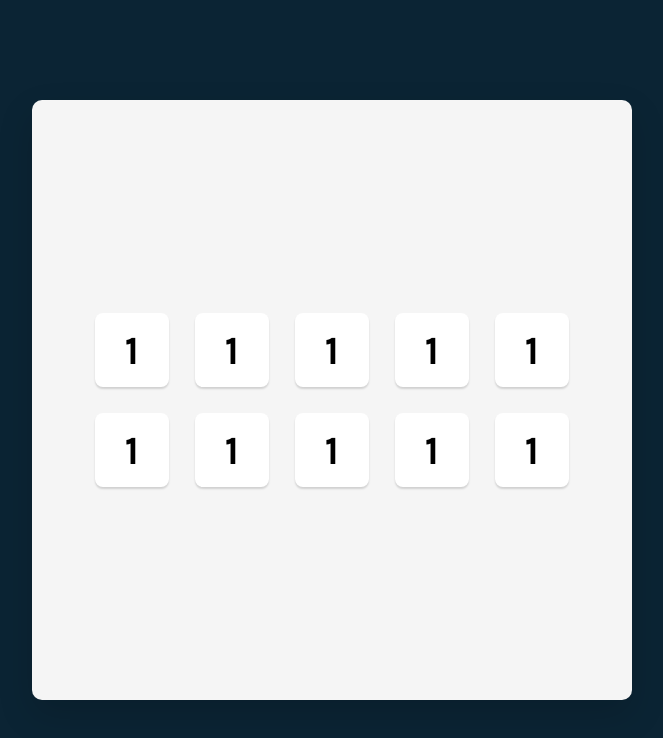
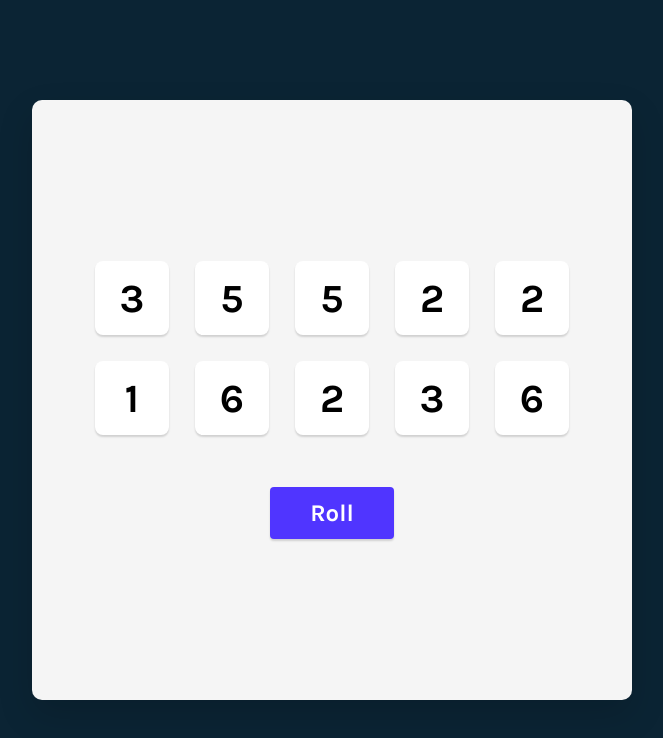
Before and after one commit to baronjada/tenzies-game, a React (Vite) app: page / in a window 1280 px wide. Shown: the top 738 px of the page, without its empty margins (308-971 px from the left). Built offline with nearby package versions, Linux system fonts and the light colour scheme.

Commit message:
Add dice state and roll dice button
- Added state to dice initialising with random nums array
- Mapped over state variable to return dice elements and random values
- Added 'rollDice' event handler function to roll dice button which displays new values on dice elements

```diff
--- a/App.jsx
+++ b/App.jsx
@@ -1,6 +1,10 @@
+import { useState } from "react";
+
 import Die from "./components/Die";
 
 export default function App() {
+  const [dice, setDice] = useState(generateAllNewDice);
+
   function generateAllNewDice() {
     const newDiceArr = [];
     for (let i = 0; i < 10; i++) {
@@ -10,22 +14,20 @@ export default function App() {
     return newDiceArr;
   }
 
-  console.log(generateAllNewDice());
+  const diceElements = dice.map((randomNum) => {
+    return <Die value={randomNum} />;
+  });
+
+  function rollDice() {
+    setDice(generateAllNewDice);
+  }
 
   return (
     <main>
-      <div className="dice-container">
-        <Die value={1} />
-        <Die value={1} />
-        <Die value={1} />
-        <Die value={1} />
-        <Die value={1} />
-        <Die value={1} />
-        <Die value={1} />
-        <Die value={1} />
-        <Die value={1} />
-        <Die value={1} />
-      </div>
+      <div className="dice-container">{diceElements}</div>
+      <button onClick={rollDice} className="roll-dice-button">
+        Roll
+      </button>
     </main>
   );
 }
--- a/index.css
+++ b/index.css
@@ -5,7 +5,6 @@
 }
 
 body {
-  font-family: "Inter", sans-serif;
   height: 100vh;
   background-color: #0b2434;
   display: flex;
@@ -25,17 +24,30 @@ main {
   background-color: #f5f5f5;
   height: 100%;
   border-radius: 10px;
-  transition: transform 0.2s ease-in-out;
   box-shadow: 0 15px 35px rgba(0, 0, 0, 0.15);
   display: flex;
   flex-direction: column;
   justify-content: center;
   align-items: center;
   padding: 60px;
+  row-gap: 52px;
+}
+
+button {
+  border: none;
+  box-shadow: 0px 2px 2px rgba(0, 0, 0, 0.15);
+  cursor: pointer;
+  font-weight: bold;
+}
+
+main,
+button {
+  font-family: "Karla", sans-serif;
+  transition: transform 0.2s ease-in-out;
 }
 
 main:hover,
-.die-button:hover {
+button:hover {
   transform: translateY(-2px);
 }
 
@@ -49,13 +61,19 @@ main:hover,
 button.die-button {
   height: 74px;
   width: 74px;
-  border: none;
-  box-shadow: 0px 2px 2px rgba(0, 0, 0, 0.15);
   border-radius: 8px;
-  transition: transform 0.2s ease-in-out;
-  font-family: "Karla", sans-serif;
-  font-weight: bold;
   font-size: 40px;
   background-color: white;
-  cursor: pointer;
 }
+
+button.roll-dice-button {
+  border-radius: 4px;
+  background-color: #5035ff;
+  color: white;
+  padding: 12px 40px;
+  font-size: 24px;
+}
+
+button.roll-dice-button:hover {
+  background-color: #7560fa;
+}
```
